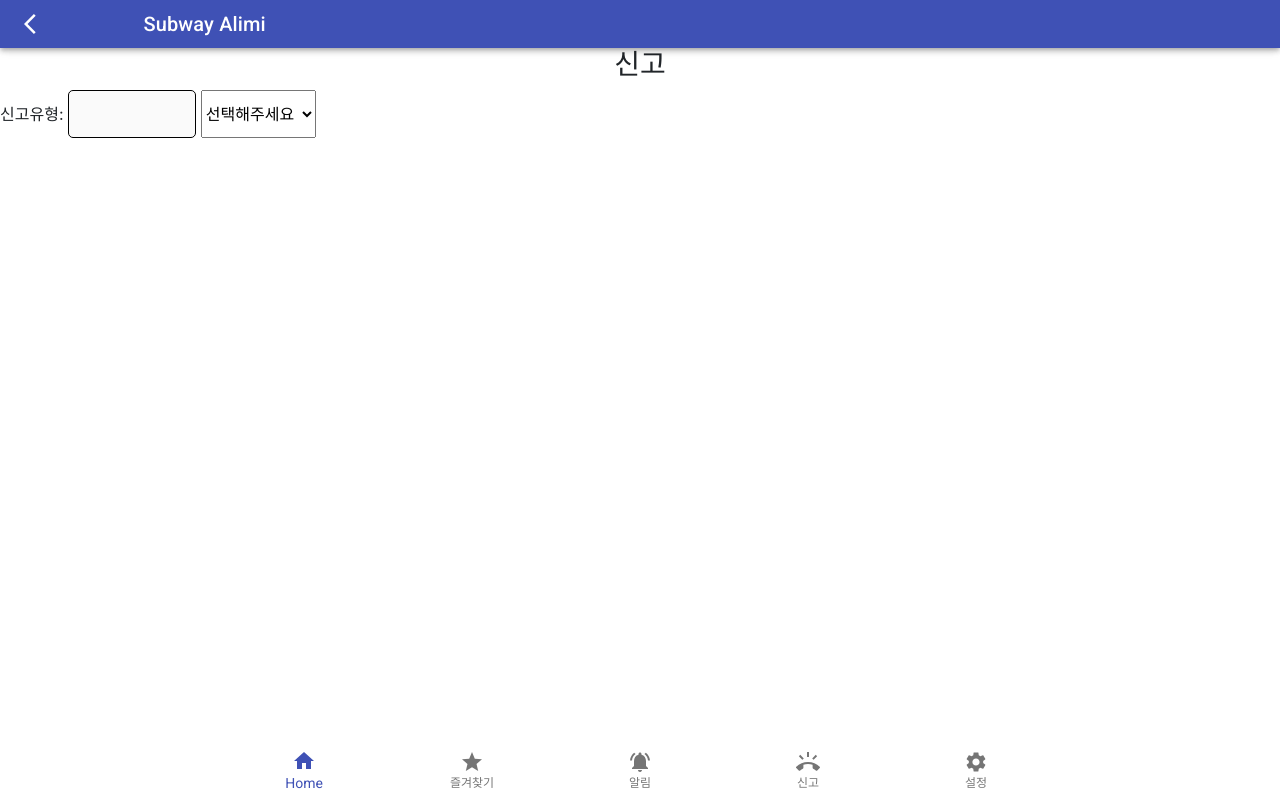
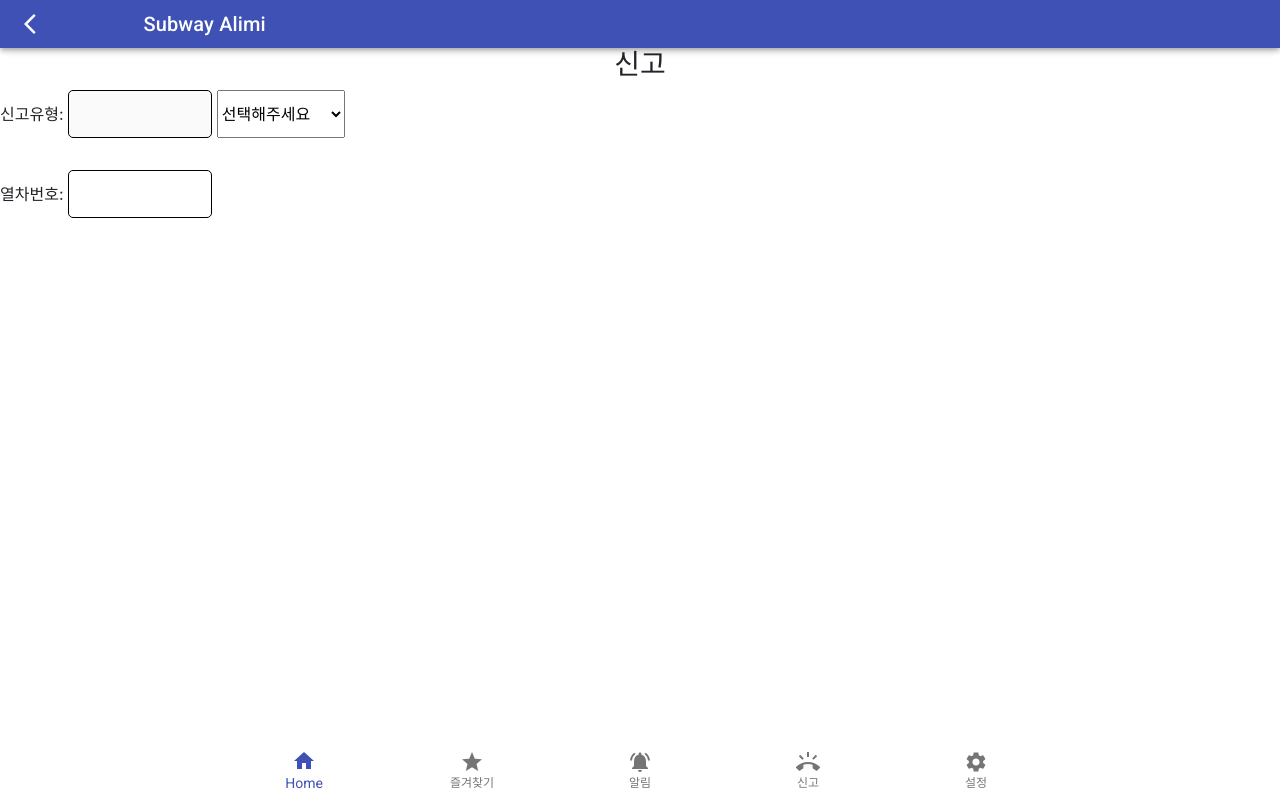
Before and after one commit to jins408/ANJA, a React (Create React App) app in the folder front-end/: page /mobile/claim in a window 1280 px wide. Built offline with nearby package versions, Linux system fonts and the light colour scheme.

Commit message:
S03P31B101-97/update 지하철신고페이지

```diff
--- a/front-end/src/css/claim.css
+++ b/front-end/src/css/claim.css
@@ -1,5 +1,5 @@
 .input-category{
-    width: 8rem;
+    width: 9rem;
     height: 3rem;
     border-radius: 5px;
     border: 1px solid black;
@@ -7,5 +7,17 @@
 }
 
 .selectbox{
+    width: 8rem;
     height: 3rem;
 }
+
+.subway-number{
+    margin-top: 2rem;
+}
+
+.number-input{
+    width: 9rem;
+    height: 3rem;
+    border-radius: 5px;
+    border: 1px solid black;
+}
--- a/front-end/src/pages/moblie/tab/Claim.js
+++ b/front-end/src/pages/moblie/tab/Claim.js
@@ -25,6 +25,7 @@ const Claim = () =>{
 
         <div>
             <h3 className="text-center">신고</h3>
+            <div>
                 <span className="categoty-claim">신고유형: </span>
                 {(writer && <input className="input-category" value={category || ''} onChange={setcategoryText} type="text" ></input>) || <input className="input-category" value={inputbox} disabled></input> }
                 <select className="selectbox" value={inputbox} onChange={CheckText}>
@@ -35,6 +36,11 @@ const Claim = () =>{
                     <option value="애완동물">애완동물</option>
                     <option value="other">직접입력</option>
                 </select>
+            </div>
+            <div className="subway-number">
+                <span>열차번호: </span>
+                <input className="number-input"></input>
+            </div>
 
         </div>
         );
```
Lines whose indentation alone changed are shown as unchanged.
